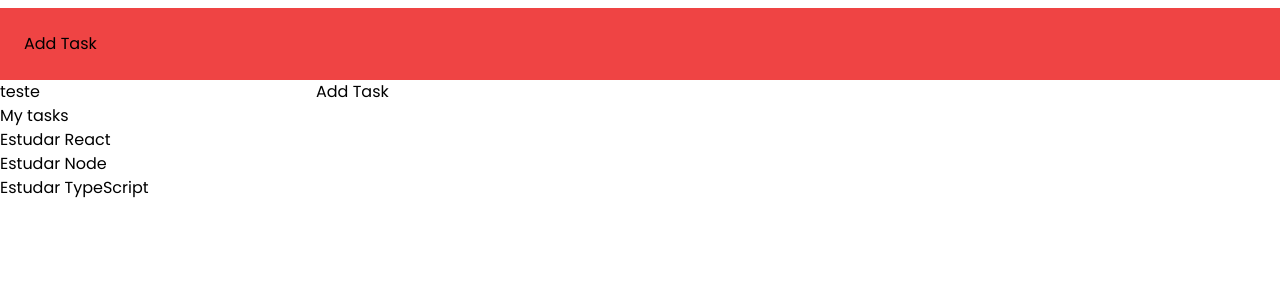
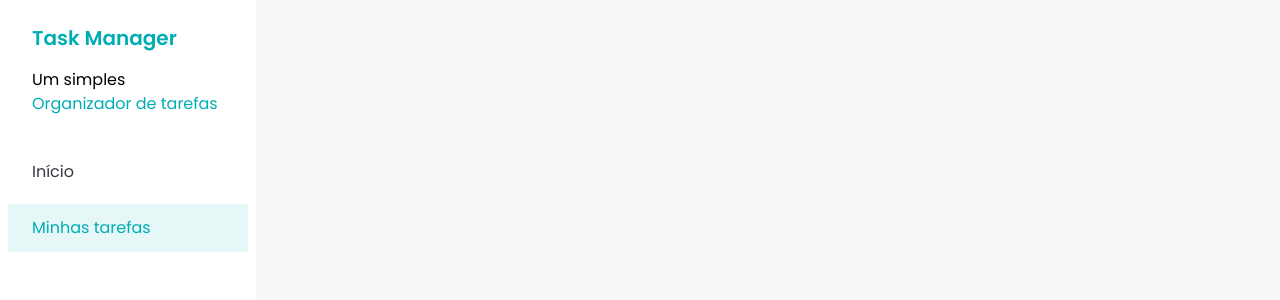
Before and after one commit to Grid2109/fsc-task-manager, a React (Vite) app: page / in a window 1280 px wide. Shown: the top 300 px of the page. Built offline with nearby package versions, Linux system fonts and the light colour scheme.

Commit message:
feat: add Sidebar and SidebarButton component

```diff
--- a/src/App.jsx
+++ b/src/App.jsx
@@ -1,11 +1,9 @@
-import { Tasks } from './components/Tasks'
+import { Sidebar } from './components/Sidebar'
 
 export function App() {
-  const name = 'John Doe'
-  console.log(`Hello, ${name}!`)
   return (
     <>
-      <Tasks />
+      <Sidebar />
     </>
   )
 }
--- /dev/null
+++ b/src/components/Sidebar.jsx
@@ -0,0 +1,20 @@
+import { SidebarButton } from './SidebarButton'
+
+export const Sidebar = () => {
+  return (
+    <div className="h-screen w-64 bg-white">
+      <div className="space-y-4 px-8 py-6">
+        <h1 className="text-xl font-semibold text-[#00ADB5]">Task Manager</h1>
+        <p>
+          Um simples{' '}
+          <span className="text-[#00ADB5]">Organizador de tarefas</span>
+        </p>
+      </div>
+
+      <div className="flex flex-col gap-2 p-2">
+        <SidebarButton variant="unselected">Início</SidebarButton>
+        <SidebarButton variant="selected">Minhas tarefas</SidebarButton>
+      </div>
+    </div>
+  )
+}
--- /dev/null
+++ b/src/components/SidebarButton.jsx
@@ -0,0 +1,17 @@
+export const SidebarButton = ({ children, variant }) => {
+  const getVariantClasses = () => {
+    if (variant === 'unselected') {
+      return 'text-[#35383E]'
+    }
+
+    if (variant === 'selected') {
+      return 'bg-[#E6F7F8] text-[#00ADB5]'
+    }
+  }
+
+  return (
+    <a href="#" className={`roundend-lg px-6 py-3 ${getVariantClasses()}`}>
+      {children}
+    </a>
+  )
+}
--- a/src/index.css
+++ b/src/index.css
@@ -130,4 +130,8 @@
 font-style: italic;
 }
 
+
+body {
+    @apply bg-[#f8f8f8]
 }
+}
```
